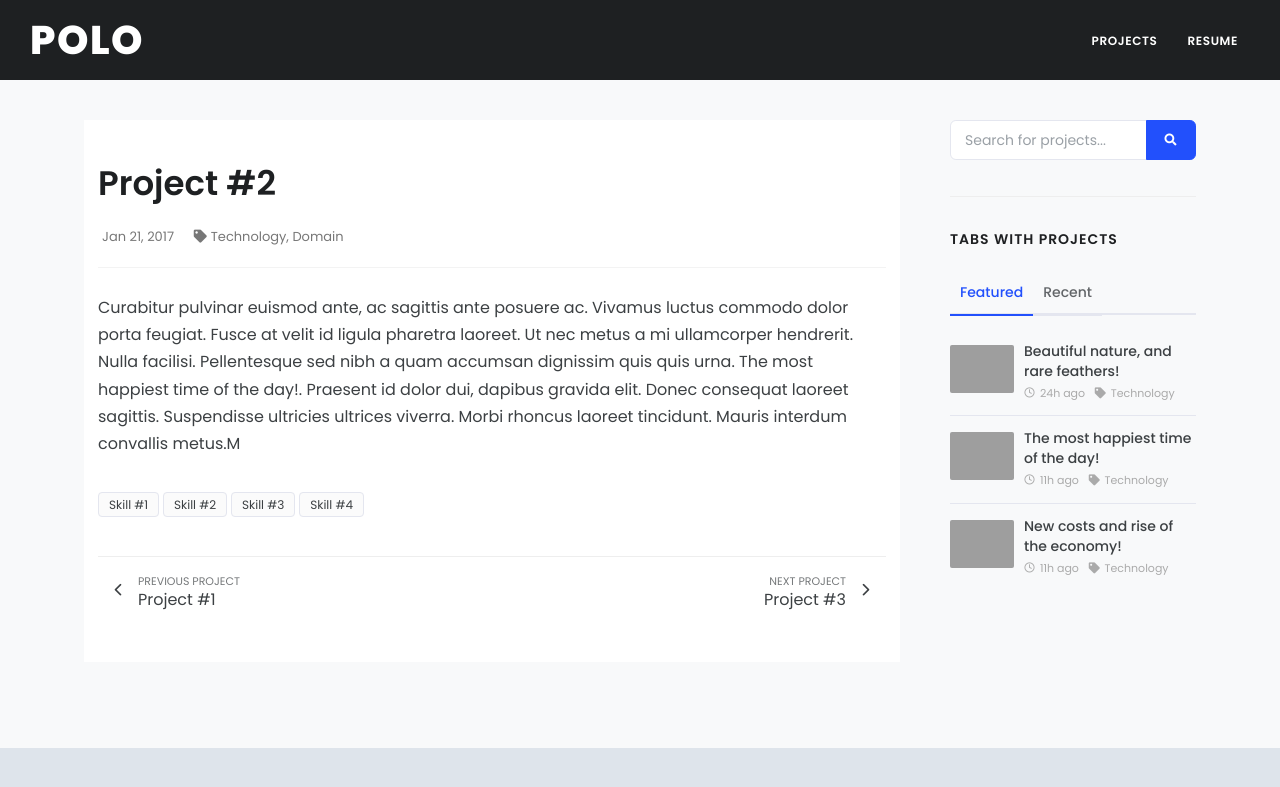
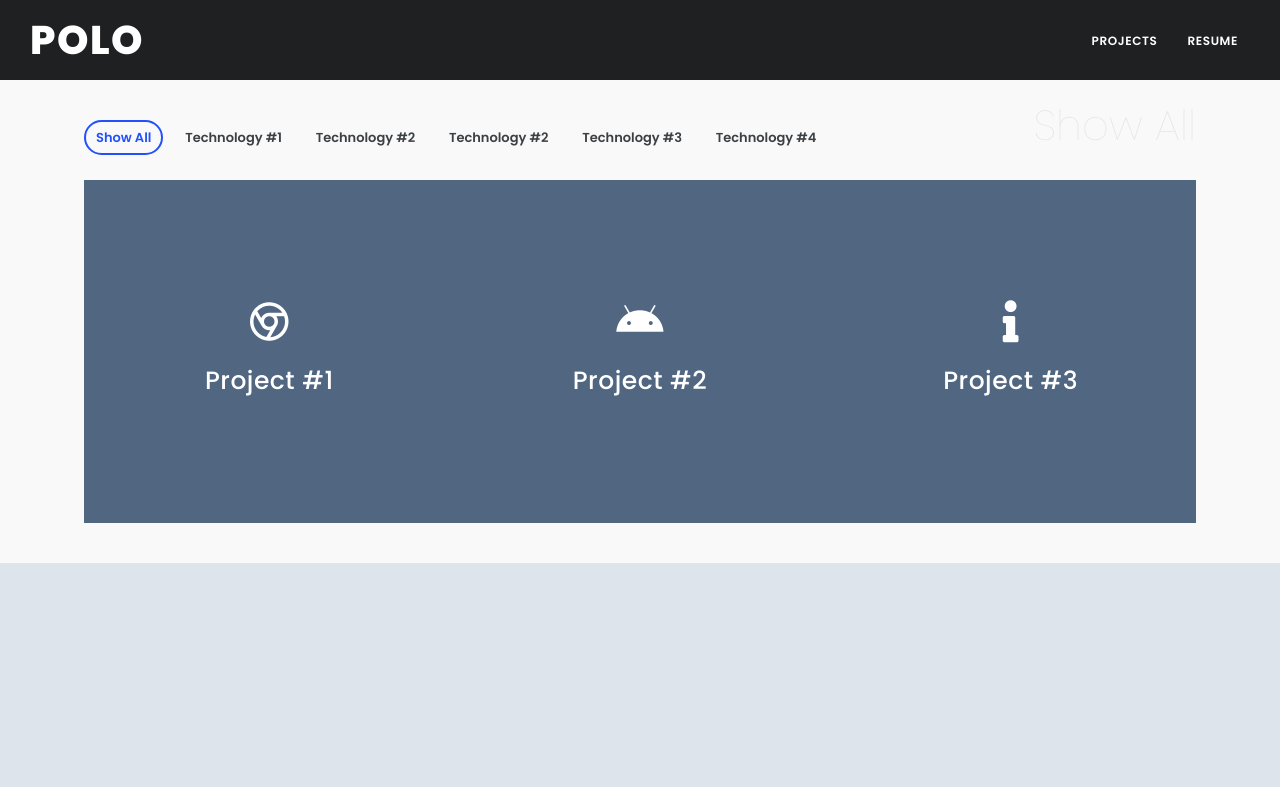
Before and after one commit to jayashankarjayan/jayashankarjayan, a Flask app: page /projects/ in a window 1280 px wide. Shown: the top 787 px of the page. Run offline with Flask 2, Linux system fonts and the light colour scheme; some libraries are stand-ins or nearby versions; some web fonts are replaced; grey boxes are pictures that could not be loaded.

Commit message:
separated page for multiple projects and single projects

```diff
--- a/application/projects/routes.py
+++ b/application/projects/routes.py
@@ -3,5 +3,9 @@ from flask import Blueprint, render_template
 BLUEPRINT_PROJECTS = Blueprint("projects", __name__)
 
 @BLUEPRINT_PROJECTS.route("/", methods=["GET"])
-def render_resume():
+def get_all_projects():
+    return render_template("multiple-projects.html")
+
+@BLUEPRINT_PROJECTS.route("/<int:project_id>", methods=["GET"])
+def get_single_project(project_id):
     return render_template("single-project.html")
--- /dev/null
+++ b/application/templates/multiple-projects.html
@@ -0,0 +1,66 @@
+{% extends "skeleton.html" %}
+{% block page_name %}Project{% endblock %}
+
+{% block content %}
+        <!-- Content -->
+        <section id="page-content" class="background-grey">
+            <div class="container">
+                <!-- Portfolio Filter -->
+                <nav class="grid-filter gf-outline" data-layout="#portfolio">
+                    <ul>
+                        <li class="active"><a href="#" data-category="*">Show All</a></li>
+                        <li><a href="#" data-category=".ct-branding">Technology #1</a></li>
+                        <li><a href="#" data-category=".ct-photography">Technology #2</a></li>
+                        <li><a href="#" data-category=".ct-marketing">Technology #2</a></li>
+                        <li><a href="#" data-category=".ct-media">Technology #3</a></li>
+                        <li><a href="#" data-category=".ct-webdesign">Technology #4</a></li>
+                    </ul>
+                    <div class="grid-active-title">Show All</div>
+                </nav>
+                <!-- end: Portfolio Filter -->
+                <!-- Portfolio -->
+                <div class="row col-no-margin equalize" data-equalize-item=".text-box">
+                    <!--Box 1-->
+                    <div class="col-lg-4" style="background-color: #506681;">
+                        <div class="text-box hover-effect">
+                            <a href="/projects/1">
+                                <div class="icon-preview">
+                                    <div class="icon-holder"><i class="icon-chrome"> </i></div>
+                                </div>
+                                <h3>Project #1</h3>
+                                <p>Ispendisse consectetur fringilla luctus usce id mi diam, non ornare.</p>
+                            </a>
+                        </div>
+                    </div>
+                    <div class="col-lg-4" style="background-color: #506681;">
+                        <div class="text-box hover-effect">
+                            <a href="/projects/2">
+                                <div class="icon-preview">
+                                    <div class="icon-holder">
+                                        <i class="fab fa-android"></i>
+                                    </div>
+                                </div>
+                                <h3>Project #2</h3>
+                                <p>Ispendisse consectetur fringilla luctus usce id mi diam, non ornare.</p>
+                            </a>
+                        </div>
+                    </div>
+                    <div class="col-lg-4" style="background-color: #506681;">
+                        <div class="text-box hover-effect">
+                            <a href="/projects/3">
+                                <div class="icon-preview">
+                                    <div class="icon-holder"><i class="fa fa-info"> </i></div>
+                                </div>
+                                <h3>Project #3</h3>
+                                <p>Ispendisse consectetur fringilla luctus usce id mi diam, non ornare.</p>
+                            </a>
+                        </div>
+                    </div>
+                    <!--End: Box 1-->
+                </div>
+                <!-- end: Portfolio -->
+            </div>
+        </section>
+        <!-- end: Content -->
+        <!-- Footer -->
+    {% endblock %}
--- a/application/templates/single-project.html
+++ b/application/templates/single-project.html
@@ -18,7 +18,7 @@
                                     <h2>Project #2</h2>
                                     <div class="post-meta">
                                         <span class="post-meta-date"><i class="fa fa-calendar-o"></i>Jan 21, 2017</span>
-                                        <span class="post-meta-category"><a href=""><i class="fa fa-tag"></i>Technology, Domain</a></span>
+                                        <span class="post-meta-category"><a href=""><i class="fa fa-tag"></i>Technology, Domain, Company</a></span>
                                     </div>
                                     <p>Curabitur pulvinar euismod ante, ac sagittis ante posuere ac. Vivamus luctus commodo dolor porta feugiat. Fusce at velit id ligula pharetra laoreet. Ut nec metus a mi ullamcorper hendrerit. Nulla facilisi. Pellentesque
                                         sed nibh a quam accumsan dignissim quis quis urna. The most happiest time of the day!. Praesent id dolor dui, dapibus gravida elit. Donec consequat laoreet sagittis. Suspendisse ultricies ultrices viverra. Morbi
```
